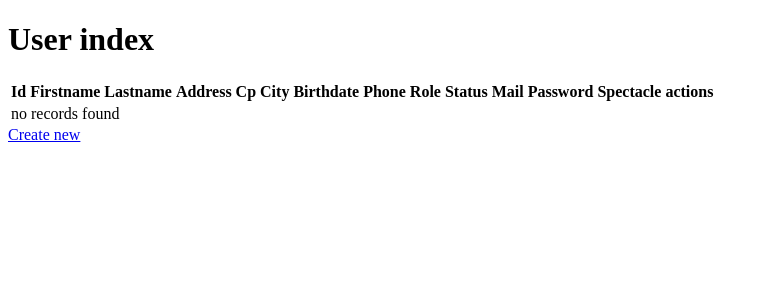
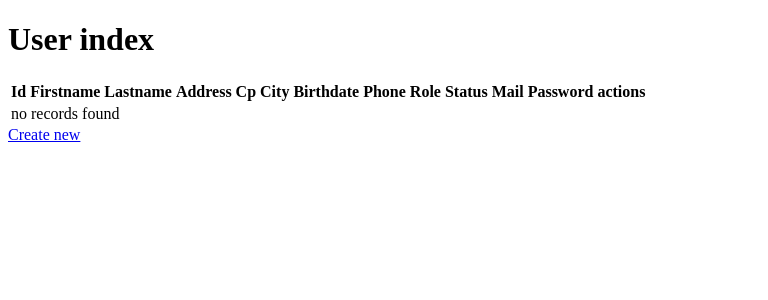
Before and after one commit to GitXavier/WCS_Wild_Circus, a Symfony app: template templates/user/index.html.twig in a window 1280 px wide. Shown: the part 187-487 px from the top of the page, without its empty margins (0-768 px from the left). Run offline with Twig, Linux system fonts and the light colour scheme; the template is opened without the code that fills it, so the values that code supplies are empty; some libraries are stand-ins or nearby versions.

Commit message:
correction CRUD

```diff
--- a/src/Entity/Show.php
+++ b/src/Entity/Show.php
@@ -8,6 +8,7 @@ use Doctrine\ORM\Mapping as ORM;
 
 /**
  * @ORM\Entity(repositoryClass="App\Repository\ShowRepository")
+ * @ORM\Table("`show`")
  */
 class Show
 {
@@ -34,12 +35,12 @@ class Show
     private $user;
 
     /**
-     * @ORM\ManyToOne(targetEntity="App\Entity\media", inversedBy="shows")
+     * @ORM\ManyToOne(targetEntity="App\Entity\Media", inversedBy="shows")
      */
     private $media;
 
     /**
-     * @ORM\ManyToMany(targetEntity="App\Entity\program", inversedBy="shows")
+     * @ORM\ManyToMany(targetEntity="App\Entity\Program", inversedBy="shows")
      */
     private $program;
 
--- a/src/Entity/User.php
+++ b/src/Entity/User.php
@@ -74,8 +74,8 @@ class User
     private $password;
 
     /**
-     * @ORM\ManyToMany(targetEntity="App\Entity\show", inversedBy="user")
-     * @ORM\Column(nullable=true)
+     * @ORM\ManyToMany(targetEntity="App\Entity\Show", inversedBy="user")
+     *
      */
     private $spectacle;
 
--- a/src/Repository/UserRepository.php
+++ b/src/Repository/UserRepository.php
@@ -1,11 +1,8 @@
 <?php
-
 namespace App\Repository;
-
 use App\Entity\User;
 use Doctrine\Bundle\DoctrineBundle\Repository\ServiceEntityRepository;
 use Symfony\Bridge\Doctrine\RegistryInterface;
-
 /**
  * @method User|null find($id, $lockMode = null, $lockVersion = null)
  * @method User|null findOneBy(array $criteria, array $orderBy = null)
@@ -18,7 +15,6 @@ class UserRepository extends ServiceEntityRepository
     {
         parent::__construct($registry, User::class);
     }
-
     // /**
     //  * @return User[] Returns an array of User objects
     //  */
@@ -35,7 +31,6 @@ class UserRepository extends ServiceEntityRepository
         ;
     }
     */
-
     /*
     public function findOneBySomeField($value): ?User
     {
--- a/templates/user/index.html.twig
+++ b/templates/user/index.html.twig
@@ -20,7 +20,6 @@
                 <th>Status</th>
                 <th>Mail</th>
                 <th>Password</th>
-                <th>Spectacle</th>
                 <th>actions</th>
             </tr>
         </thead>
@@ -39,7 +38,6 @@
                 <td>{{ user.status }}</td>
                 <td>{{ user.mail }}</td>
                 <td>{{ user.password }}</td>
-                <td>{{ user.spectacle }}</td>
                 <td>
                     <a href="{{ path('user_show', {'id': user.id}) }}">show</a>
                     <a href="{{ path('user_edit', {'id': user.id}) }}">edit</a>
@@ -47,7 +45,7 @@
             </tr>
         {% else %}
             <tr>
-                <td colspan="14">no records found</td>
+                <td colspan="13">no records found</td>
             </tr>
         {% endfor %}
         </tbody>
--- a/templates/user/show.html.twig
+++ b/templates/user/show.html.twig
@@ -55,10 +55,6 @@
                 <th>Password</th>
                 <td>{{ user.password }}</td>
             </tr>
-            <tr>
-                <th>Spectacle</th>
-                <td>{{ user.spectacle }}</td>
-            </tr>
         </tbody>
     </table>
 
```
Also changed, not shown: 2 other files.
